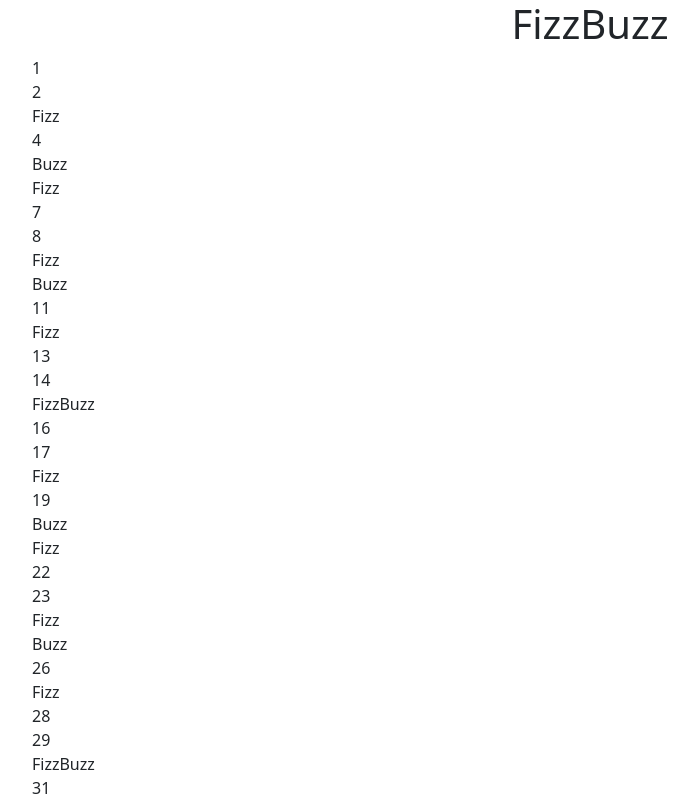
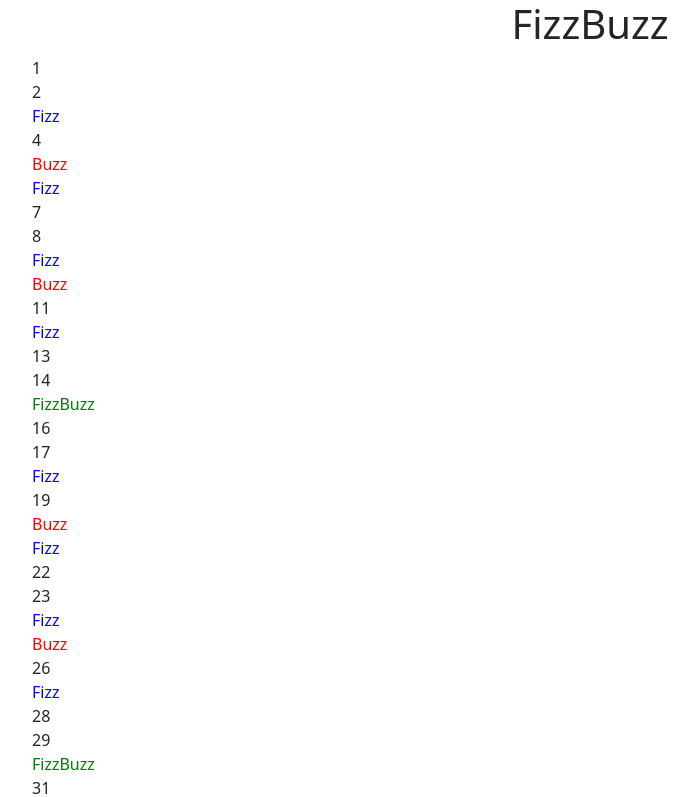
Before and after one commit to Giovannidubaldo/js-fizzbuzz, a plain HTML site: page index.html in a window 1280 px wide. Shown: the top 797 px of the page, without its empty margins (50-748 px from the left). Drawn offline with nearby package versions, Linux system fonts and the light colour scheme.

Commit message:
ADded color

```diff
--- a/css/style.css
+++ b/css/style.css
@@ -3,3 +3,15 @@
     padding: 0;
     box-sizing: border-box;
 }
+
+.red{
+    color: red;
+}
+
+.blue{
+    color: blue;
+}
+
+.green{
+    color: green;
+}
--- a/js/script.js
+++ b/js/script.js
@@ -7,7 +7,7 @@ for(let i=1; i<=100; i++){
     if(i%3 == 0 && i%5 ==0){
         let i = 'FizzBuzz';
         console.log(i);
-        let li = `<li id="item-${i}">${i}</li>`;
+        let li = `<li id="item-${i}" class="green">${i}</li>`;
         list.innerHTML += li;
     }
 
@@ -15,7 +15,7 @@ for(let i=1; i<=100; i++){
     else if(i%5 == 0){
         let i = 'Buzz';
         console.log(i);
-        let li = `<li id="item-${i}">${i}</li>`;
+        let li = `<li id="item-${i}" class="red">${i}</li>`;
         list.innerHTML += li;
     }
 
@@ -23,7 +23,7 @@ for(let i=1; i<=100; i++){
     else if(i%3 == 0){
         let i = 'Fizz';
         console.log(i);
-        let li = `<li id="item-${i}">${i}</li>`;
+        let li = `<li id="item-${i}" class="blue">${i}</li>`;
         list.innerHTML += li;
     }
 
```
